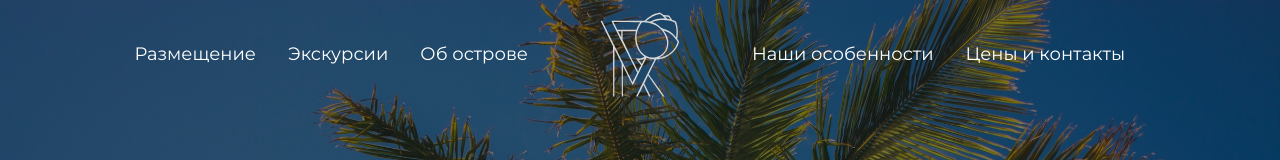
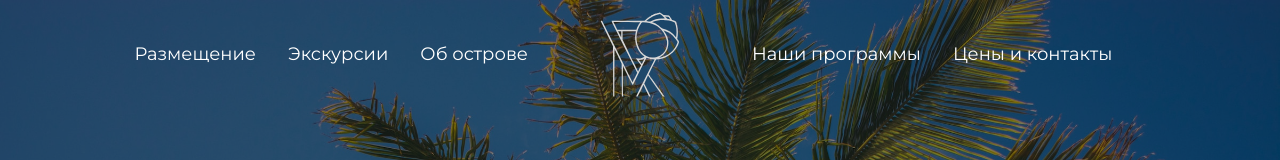
Before and after one commit to RostislavIvanov/maldives-landing, a React (Vite) app: page / in a window 1280 px wide. Shown: the top 160 px of the page. Built offline with nearby package versions, Linux system fonts and the light colour scheme.

Commit message:
Правки текста

```diff
--- a/src/components/Header/Header.tsx
+++ b/src/components/Header/Header.tsx
@@ -14,7 +14,7 @@ const Header = () => {
                     <img src={logo} alt="logo"/>
                 </div>
                 <ul className={classes.nav__right}>
-                    <li><a href="#interesting">Наши особенности</a></li>
+                    <li><a href="#interesting">Наши программы</a></li>
                     <li><a href="#prices">Цены и контакты</a></li>
                 </ul>
             </nav>
```
